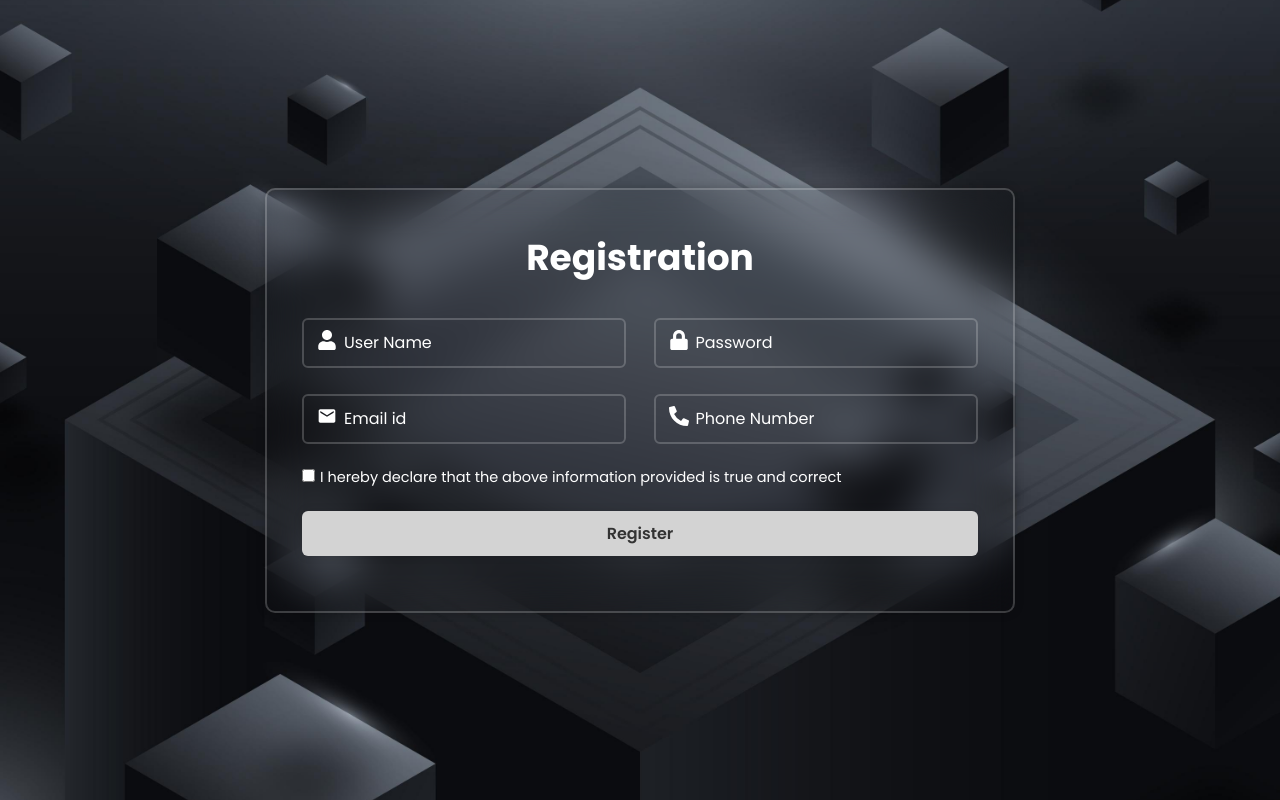
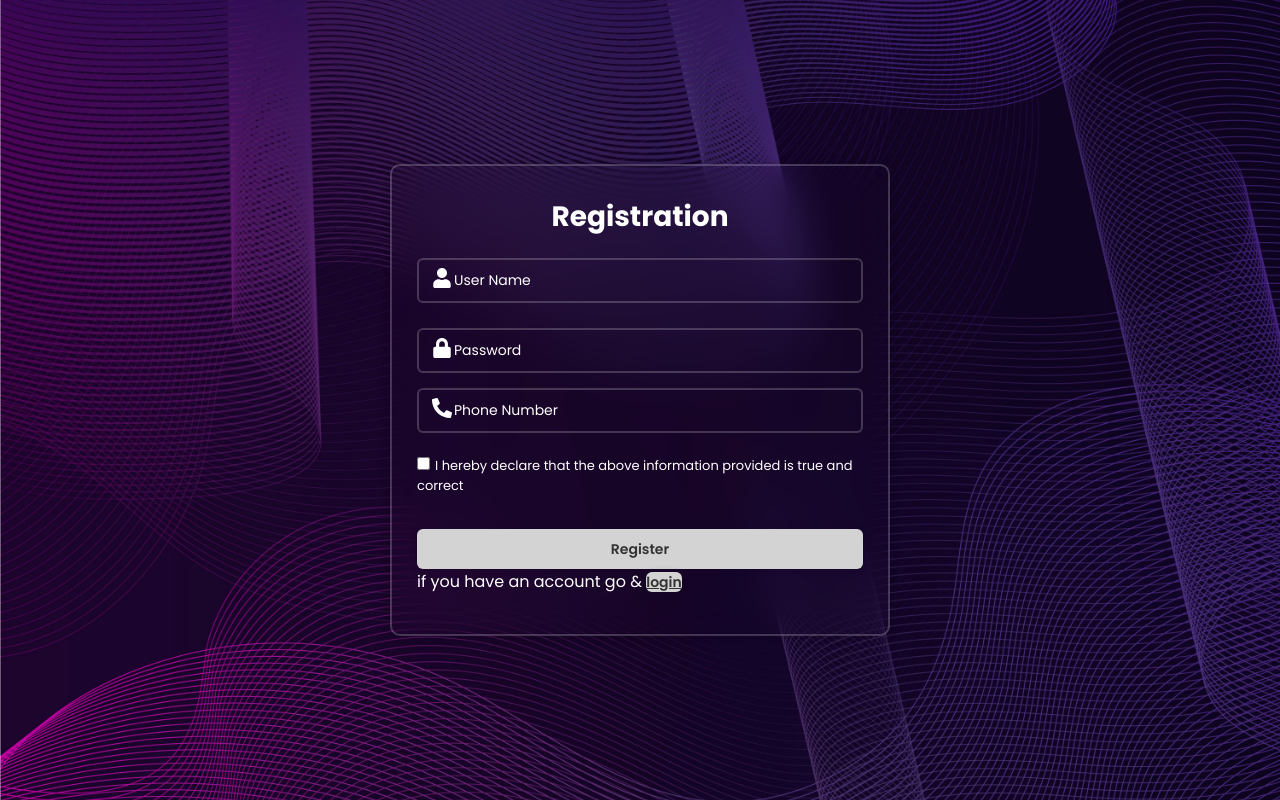
Before and after one commit to Muthu031/Task_Tracker_UI, a React (Vite) app: page /register in a window 1280 px wide. Built offline with nearby package versions, Linux system fonts and the light colour scheme.

Commit message:
[MK] - Dashboard implementation

```diff
--- a/package.json
+++ b/package.json
@@ -10,13 +10,16 @@
     "preview": "vite preview"
   },
   "dependencies": {
+    "chart.js": "^4.4.7",
     "react": "^18.3.1",
+    "react-chartjs-2": "^5.3.0",
     "react-dom": "^18.3.1",
     "react-icons": "^5.4.0",
     "react-router-dom": "^7.1.3"
   },
   "devDependencies": {
     "@eslint/js": "^9.15.0",
+    "@types/chart.js": "^2.9.41",
     "@types/react": "^18.3.12",
     "@types/react-dom": "^18.3.1",
     "@vitejs/plugin-react": "^4.3.4",
--- a/src/App.tsx
+++ b/src/App.tsx
@@ -1,26 +1,55 @@
-import React from "react";
+import React, { useState } from "react";
 import { BrowserRouter as Router, Routes, Route, Navigate } from "react-router-dom";
 import Login from "./components/login/Login";
 import Register from "./components/register/Register";
-import LoginSuccess from "./components/login_successfull/loginSuccess";
-import RegisterSuccess from "./components/register_success/RegisterSuccess";
+import Dashboard from "./components/dashboard/dashboard";
 
 
 const App: React.FC = () => {
+  const [isAuthenticated, setIsAuthenticated] = useState(false);
+
+  // Function to handle authentication success
+  const handleAuthSuccess = () => {
+    setIsAuthenticated(true);
+  };
+
   return (
     <Router>
       <Routes>
-        <Route path="/" element={<Navigate to="/login" />} />
+        {/* Default route redirects to login or dashboard based on authentication */}
+        <Route
+          path="/"
+          element={
+            isAuthenticated ? <Navigate to="/dashboard" replace /> : <Navigate to="/login" replace />
+          }
+        />
 
-        <Route path="/login" element={<Login />} />
+        {/* Login route */}
+        <Route
+          path="/login"
+          element={
+            isAuthenticated ? <Navigate to="/dashboard" replace /> : <Login onLoginSuccess={handleAuthSuccess} />
+          }
+        />
 
-        <Route path="login_success" element={<LoginSuccess />} />
+        {/* Register route */}
+        <Route
+          path="/register"
+          element={
+            isAuthenticated ? <Navigate to="/dashboard" replace /> : <Register onRegisterSuccess={handleAuthSuccess} />
+          }
+        />
 
-        <Route path="/register" element={<Register />} />
+        {/* Protected dashboard route */}
+        <Route
+          path="/dashboard"
+          element={
+            isAuthenticated ? <Dashboard /> : <Navigate to="/login" replace />
+          }
+        />
 
-        <Route path = "/register_success" element={<RegisterSuccess />} />
-
-        <Route path="*" element={<Navigate to="/login" />} />
+        {/* Fallback route */}
+        <Route path="*" element={<Navigate to="/" replace />} />
       </Routes>
     </Router>
   );
--- /dev/null
+++ b/src/components/dashboard/Dashboard.tsx
@@ -0,0 +1,69 @@
+import './DashboardStyle.css';
+import { FaUsers, FaChartLine, FaDollarSign } from 'react-icons/fa';
+import {
+  Chart as ChartJS,
+  CategoryScale,
+  LinearScale,
+  BarElement,
+  Title,
+  Tooltip,
+  Legend,
+} from 'chart.js';
+import { Bar } from 'react-chartjs-2';
+
+ChartJS.register(CategoryScale, LinearScale, BarElement, Title, Tooltip, Legend);
+
+const App = () => {
+  const chartData = {
+    labels: ['Jan', 'Feb', 'Mar', 'Apr', 'May'],
+    datasets: [
+      {
+        label: 'Revenue',
+        data: [12, 19, 3, 5, 2],
+        backgroundColor: 'rgba(75, 192, 192, 0.6)',
+      },
+    ],
+  };
+
+  const cards = [
+    {
+      className: 'card-users',
+      icon: FaUsers,
+      title: 'Users',
+      value: '1,200',
+    },
+    {
+      className: 'card-traffic',
+      icon: FaChartLine,
+      title: 'Traffic',
+      value: '8,500',
+    },
+    {
+      className: 'card-revenue',
+      icon: FaDollarSign,
+      title: 'Revenue',
+      value: '$34,000',
+    },
+  ];
+
+  return (
+    <div className="dashboard">
+      <h1 className="dashboard-title">Dashboard</h1>
+      <div className="grid">
+        {cards.map((card, index) => (
+          <div key={index} className={`card ${card.className}`}>
+            <card.icon size={40} />
+            <h6>{card.title}</h6>
+            <h4>{card.value}</h4>
+          </div>
+        ))}
+      </div>
+      <div className="chart-container">
+        <h6 className="chart-title">Monthly Revenue</h6>
+        <Bar data={chartData} />
+      </div>
+    </div>
+  );
+};
+
+export default App;
--- /dev/null
+++ b/src/components/dashboard/DashboardStyle.css
@@ -0,0 +1,65 @@
+/* General Layout */
+.dashboard {
+    padding: 16px;
+    background-color: #f5f5f5;
+    min-height: 100vh;
+  }
+
+  .dashboard-title {
+    margin-bottom: 32px;
+    text-align: center;
+    font-size: 1.8rem;
+    font-weight: bold;
+  }
+
+  /* Card Styles */
+  .card {
+    padding: 16px;
+    border-radius: 8px;
+    text-align: center;
+    color: #fff;
+  }
+
+  .card-users {
+    background-color: #1976d2;
+  }
+
+  .card-traffic {
+    background-color: #d32f2f;
+  }
+
+  .card-revenue {
+    background-color: #2e7d32;
+  }
+
+  /* Grid Styles */
+  .grid {
+    display: flex;
+    gap: 16px;
+    flex-wrap: wrap;
+  }
+
+  .grid .card {
+    flex: 1 1 calc(33.333% - 16px);
+    box-sizing: border-box;
+  }
+
+  @media (max-width: 768px) {
+    .grid .card {
+      flex: 1 1 100%;
+    }
+  }
+
+  /* Chart Section */
+  .chart-container {
+    margin-top: 32px;
+    background-color: #fff;
+    padding: 16px;
+    border-radius: 8px;
+  }
+
+  .chart-title {
+    margin-bottom: 16px;
+    font-size: 1.2rem;
+    font-weight: 500;
+  }
--- a/src/components/login/Login.tsx
+++ b/src/components/login/Login.tsx
@@ -3,15 +3,21 @@ import { useNavigate } from "react-router-dom";
 import "./LoginStyle.css";
 import { FaUser, FaLock } from "react-icons/fa";
 
-const Login: React.FC = () => {
+
+interface LoginProps {
+  onLoginSuccess: () => void;
+}
+const Login: React.FC <LoginProps> = ({ onLoginSuccess }) => {
   const [username, setUserName] = useState("");
   const [password, setPassword] = useState("");
   const navigate = useNavigate();
 
   const handleLogin = (event: React.FormEvent) => {
     event.preventDefault();
+    onLoginSuccess();
+    navigate("/dashboard");
 
-    if (username === "sanchaikumar" && password === "sanchai@722") {
+    if (username === "Muthukumaran" && password === "muthu@123") {
       navigate("/login_success");
     } else {
       alert("Invalid Username or Password");
--- a/src/components/login/LoginStyle.css
+++ b/src/components/login/LoginStyle.css
@@ -11,7 +11,7 @@
   justify-content: center;
   align-items: center;
   min-height: 100vh;
-  background-image: url("/black.jpg");
+  background-image: url("/pink.jpg");
   background-size: cover;
   background-position: center;
 }
--- a/src/components/register/Register.tsx
+++ b/src/components/register/Register.tsx
@@ -1,16 +1,20 @@
 import React  from "react";
 import "./RegisterStyle.css";
 import { FaUser, FaLock, FaPhoneAlt   } from "react-icons/fa";
-import { MdEmail } from "react-icons/md";
+// import { MdEmail } from "react-icons/md";
 import { useNavigate } from "react-router-dom";
 
-const Register: React.FC = () => {
+interface RegisterProps {
+  onRegisterSuccess: () => void;
+}
+const Register: React.FC <RegisterProps> = ({ onRegisterSuccess }) => {
 
   const navigate = useNavigate();
 
   const handleRegister = (event:React.FormEvent ) => {
     event.preventDefault();
-
+    onRegisterSuccess();
+    navigate("/dashboard");
     setTimeout(() => {
       navigate("/register_success");
     },500);
@@ -40,18 +44,18 @@ const Register: React.FC = () => {
           </div>
 
           <div className="input-box">
-            <div className="input-field">
+            {/* <div className="input-field">
               <span className="icon">
                 <MdEmail />
               </span>
               <input type="email" placeholder="Email id" required />
-            </div>
+            </div> */}
 
             <div className="input-field">
               <span className="icon">
                 <FaPhoneAlt />
               </span>
-              <input type="text" placeholder="Phone Number" required />
+              <input type="text" placeholder="Phone Number"  />
             </div>
           </div>
 
@@ -60,6 +64,9 @@ const Register: React.FC = () => {
             I hereby declare that the above information provided is true and correct
           </label>
           <button type="submit" className="btn">Register</button>
+          <p>
+              if you have an account go &  <a href="/login" className="btn">login</a>
+            </p>
         </form>
       </div>
     </div>
--- a/src/components/register/RegisterStyle.css
+++ b/src/components/register/RegisterStyle.css
@@ -19,17 +19,17 @@ body,html {
   justify-content: center;
   align-items: center;
   min-height: 100vh;
-  background: url("/register_black.jpg");
+  background: url("/purple.jpg");
   background-size: cover;
   background-position: center;
 }
 
 /* Styling the form container */
 .register-wrapper .register-container {
-  width: 750px;
+  width: 500px; /* Reduce the width for a smaller card */
   border-radius: 10px;
   color: #fff;
-  padding: 40px 35px 55px;
+  padding: 30px 25px 40px; /* Adjust padding for better fit */
   backdrop-filter: blur(20px);
   border: 2px solid rgba(255, 255, 255, 0.2);
   box-shadow: 0 0 10px rgba(0, 0, 0, 0.2);
@@ -39,7 +39,7 @@ body,html {
 
 /* Form heading */
 .register-wrapper .register-container h1 {
-  font-size: 36px;
+  font-size: 28px; /* Reduce font size */
   text-align: center;
   margin-bottom: 20px;
 }
@@ -47,15 +47,18 @@ body,html {
 /* Input box styles */
 .register-wrapper .input-box {
   display: flex;
-  justify-content: space-between;
-  flex-wrap: wrap;
+  flex-direction: column; /* Change to column layout */
+  gap: 10px; /* Add consistent spacing between input fields */
 }
 
 .register-wrapper .input-box .input-field {
   position: relative;
-  width: 48%;
-  height: 50px;
-  margin: 13px 0;
+  /* width: 48%; */
+  height: 45px;
+  /* margin: 13px 0; */
+  width: 100%; /* Ensure inputs span the full width */
+  margin: 0; /* Remove unnecessary margins */
+  margin-bottom: 15px;
 }
 
 .register-wrapper .input-box .input-field input {
@@ -65,9 +68,9 @@ body,html {
   outline: none;
   border: 2px solid rgba(255, 255, 255, 0.2);
   border-radius: 6px;
-  font-size: 16px;
+  font-size: 14px;
   color: #fff;
-  padding: 15px 15px 15px 40px;
+  padding: 10px 10px 10px 35px;
 
 }
 
@@ -86,8 +89,8 @@ body,html {
 /* Checkbox and label styles */
 .register-wrapper .register-container label {
   display: inline-block;
-  font-size: 14.5px;
-  margin: 10px 0 23px;
+  font-size: 13px;
+  margin: 8px 0 18px;
 }
 
 .register-wrapper .register-container label input {
@@ -98,17 +101,18 @@ body,html {
 /* Button styles */
 .register-wrapper .btn {
   width: 100%;
-  height: 45px;
+  height: 40px;
   background: lightgrey;
   border: none;
   outline: none;
   border-radius: 6px;
   box-shadow: 0 0 10px rgba(0, 0, 0, 0.1);
   cursor: pointer;
-  font-size: 16px;
+  font-size: 14px;
   color: #333333;
   font-weight: 600;
   transition: background-color 0.3s ease;
+  margin-top: 15px;
 }
 
 .register-wrapper .btn:hover {
```
Also changed, not shown: 1 other file (tests, documents, lock files or other folders).
